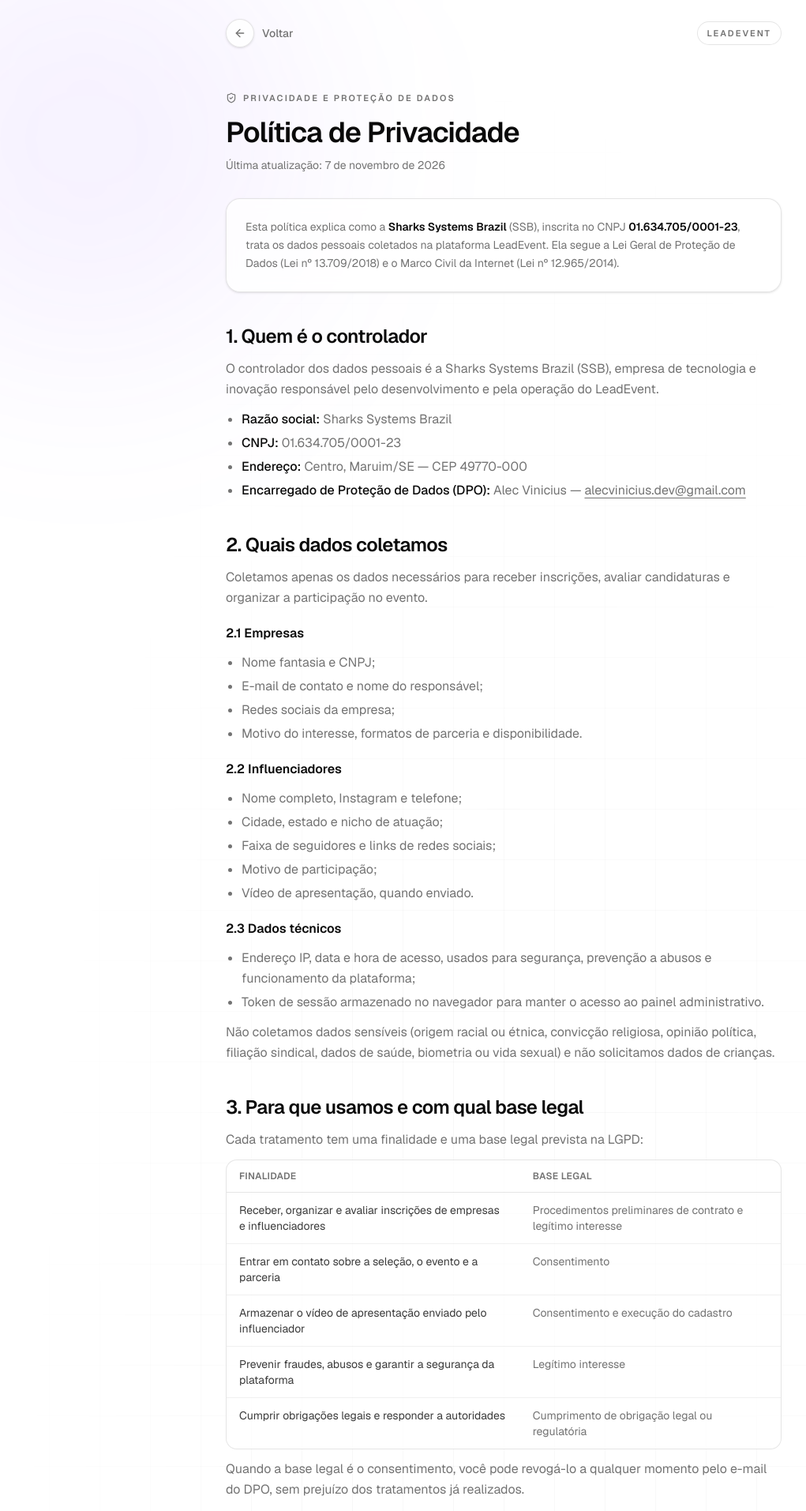
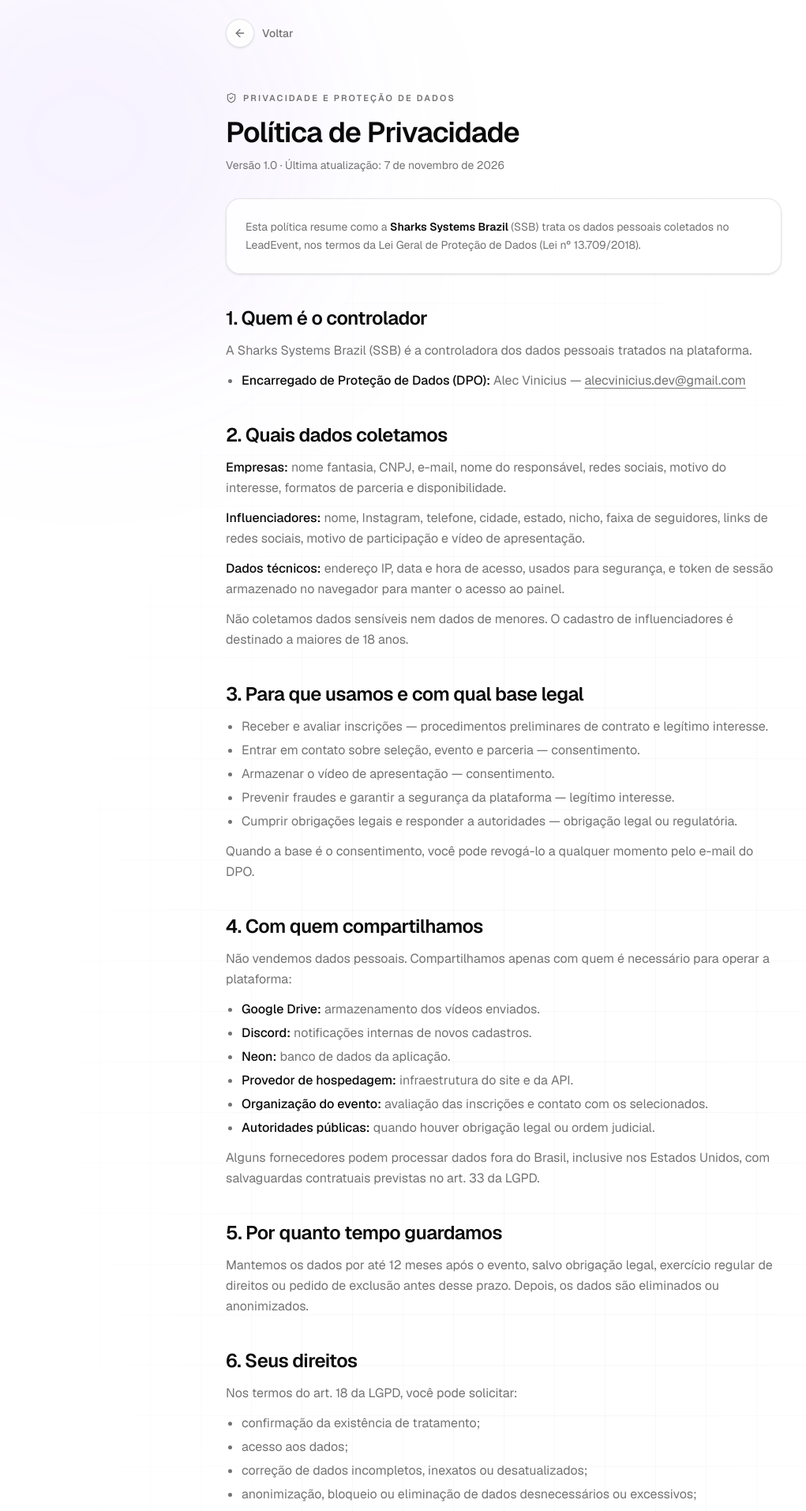
Before and after one commit to sharks-systems-br/LeadEvent, a Next.js app in the folder frontend/: page /privacidade in a window 1280 px wide. Shown: the top 1913 px of the page at 79% size, without its empty margins (2-1023 px from the left). Built offline with nearby package versions, Linux system fonts and the light colour scheme.

Commit message:
docs: simplifica politica de privacidade e remove dados do controlador

```diff
--- a/frontend/src/app/privacidade/page.tsx
+++ b/frontend/src/app/privacidade/page.tsx
@@ -10,29 +10,6 @@ export const metadata: Metadata = {
 };
 
 const updatedAt = "7 de novembro de 2026";
-
-const legalBases = [
-  {
-    purpose: "Receber, organizar e avaliar inscrições de empresas e influenciadores",
-    basis: "Procedimentos preliminares de contrato e legítimo interesse",
-  },
-  {
-    purpose: "Entrar em contato sobre a seleção, o evento e a parceria",
-    basis: "Consentimento",
-  },
-  {
-    purpose: "Armazenar o vídeo de apresentação enviado pelo influenciador",
-    basis: "Consentimento e execução do cadastro",
-  },
-  {
-    purpose: "Prevenir fraudes, abusos e garantir a segurança da plataforma",
-    basis: "Legítimo interesse",
-  },
-  {
-    purpose: "Cumprir obrigações legais e responder a autoridades",
-    basis: "Cumprimento de obrigação legal ou regulatória",
-  },
-];
 
 function Section({
   id,
@@ -77,9 +54,6 @@ export default function PrivacyPage() {
           </span>
           Voltar
         </Link>
-        <span className="rounded-full border border-black/10 bg-white/70 px-3 py-1.5 text-[10px] font-semibold uppercase tracking-[0.18em] text-muted-foreground backdrop-blur sm:text-[11px]">
-          {brand.product.name}
-        </span>
       </header>
 
       <main className="relative z-10 mx-auto w-full max-w-3xl px-5 pb-16 pt-4 sm:px-8 sm:pt-8">
@@ -92,51 +66,28 @@ export default function PrivacyPage() {
           Política de Privacidade
         </h1>
         <p className="mt-3 text-sm text-muted-foreground">
-          Última atualização: {updatedAt}
+          Versão 1.0 · Última atualização: {updatedAt}
         </p>
 
         <div className="mt-8 rounded-2xl border border-black/10 bg-white/75 p-5 text-sm leading-relaxed text-muted-foreground shadow-sm backdrop-blur sm:p-6">
           <p>
-            Esta política explica como a{" "}
+            Esta política resume como a{" "}
             <strong className="font-semibold text-foreground">
               {brand.company.name}
             </strong>{" "}
-            ({brand.company.shortName}), inscrita no CNPJ{" "}
-            <strong className="font-semibold text-foreground">
-              {brand.company.cnpj}
-            </strong>
-            , trata os dados pessoais coletados na plataforma{" "}
-            {brand.product.name}. Ela segue a Lei Geral de Proteção de Dados
-            (Lei nº 13.709/2018) e o Marco Civil da Internet (Lei nº
-            12.965/2014).
+            ({brand.company.shortName}) trata os dados pessoais coletados no{" "}
+            {brand.product.name}, nos termos da Lei Geral de Proteção de Dados
+            (Lei nº 13.709/2018).
           </p>
         </div>
 
         <div className="mt-10 space-y-10">
           <Section id="controlador" title="1. Quem é o controlador">
             <p>
-              O controlador dos dados pessoais é a {brand.company.name} (
-              {brand.company.shortName}), empresa de tecnologia e inovação
-              responsável pelo desenvolvimento e pela operação do{" "}
-              {brand.product.name}.
+              A {brand.company.name} ({brand.company.shortName}) é a
+              controladora dos dados pessoais tratados na plataforma.
             </p>
             <ul className="list-disc space-y-1 pl-5">
-              <li>
-                <strong className="font-medium text-foreground">
-                  Razão social:
-                </strong>{" "}
-                {brand.company.name}
-              </li>
-              <li>
-                <strong className="font-medium text-foreground">CNPJ:</strong>{" "}
-                {brand.company.cnpj}
-              </li>
-              <li>
-                <strong className="font-medium text-foreground">
-                  Endereço:
-                </strong>{" "}
-                {brand.company.address}
-              </li>
               <li>
                 <strong className="font-medium text-foreground">
                   Encarregado de Proteção de Dados (DPO):
@@ -154,126 +105,93 @@ export default function PrivacyPage() {
 
           <Section id="dados" title="2. Quais dados coletamos">
             <p>
-              Coletamos apenas os dados necessários para receber inscrições,
-              avaliar candidaturas e organizar a participação no evento.
+              <strong className="font-medium text-foreground">Empresas:</strong>{" "}
+              nome fantasia, CNPJ, e-mail, nome do responsável, redes sociais,
+              motivo do interesse, formatos de parceria e disponibilidade.
             </p>
+            <p>
+              <strong className="font-medium text-foreground">
+                Influenciadores:
+              </strong>{" "}
+              nome, Instagram, telefone, cidade, estado, nicho, faixa de
+              seguidores, links de redes sociais, motivo de participação e vídeo
+              de apresentação.
+            </p>
+            <p>
+              <strong className="font-medium text-foreground">
+                Dados técnicos:
+              </strong>{" "}
+              endereço IP, data e hora de acesso, usados para segurança, e token
+              de sessão armazenado no navegador para manter o acesso ao painel.
+            </p>
+            <p>
+              Não coletamos dados sensíveis nem dados de menores. O cadastro de
+              influenciadores é destinado a maiores de 18 anos.
+            </p>
+          </Section>
 
-            <h3 className="pt-2 text-base font-semibold text-foreground">
-              2.1 Empresas
-            </h3>
-            <ul className="list-disc space-y-1 pl-5">
-              <li>Nome fantasia e CNPJ;</li>
-              <li>E-mail de contato e nome do responsável;</li>
-              <li>Redes sociais da empresa;</li>
-              <li>
-                Motivo do interesse, formatos de parceria e disponibilidade.
-              </li>
-            </ul>
-
-            <h3 className="pt-2 text-base font-semibold text-foreground">
-              2.2 Influenciadores
-            </h3>
-            <ul className="list-disc space-y-1 pl-5">
-              <li>Nome completo, Instagram e telefone;</li>
-              <li>Cidade, estado e nicho de atuação;</li>
-              <li>Faixa de seguidores e links de redes sociais;</li>
-              <li>Motivo de participação;</li>
-              <li>Vídeo de apresentação, quando enviado.</li>
-            </ul>
-
-            <h3 className="pt-2 text-base font-semibold text-foreground">
-              2.3 Dados técnicos
-            </h3>
+          <Section
+            id="finalidades"
+            title="3. Para que usamos e com qual base legal"
+          >
             <ul className="list-disc space-y-1 pl-5">
               <li>
-                Endereço IP, data e hora de acesso, usados para segurança,
-                prevenção a abusos e funcionamento da plataforma;
+                Receber e avaliar inscrições — procedimentos preliminares de
+                contrato e legítimo interesse.
               </li>
               <li>
-                Token de sessão armazenado no navegador para manter o acesso ao
-                painel administrativo.
+                Entrar em contato sobre seleção, evento e parceria —
+                consentimento.
+              </li>
+              <li>
+                Armazenar o vídeo de apresentação — consentimento.
+              </li>
+              <li>
+                Prevenir fraudes e garantir a segurança da plataforma —
+                legítimo interesse.
+              </li>
+              <li>
+                Cumprir obrigações legais e responder a autoridades — obrigação
+                legal ou regulatória.
               </li>
             </ul>
             <p>
-              Não coletamos dados sensíveis (origem racial ou étnica, convicção
-              religiosa, opinião política, filiação sindical, dados de saúde,
-              biometria ou vida sexual) e não solicitamos dados de crianças.
-            </p>
-          </Section>
-
-          <Section id="finalidades" title="3. Para que usamos e com qual base legal">
-            <p>
-              Cada tratamento tem uma finalidade e uma base legal prevista na
-              LGPD:
-            </p>
-            <div className="overflow-hidden rounded-xl border border-black/10 bg-white/70">
-              <table className="w-full border-collapse text-left text-sm">
-                <thead>
-                  <tr className="border-b border-black/10 text-xs uppercase tracking-wide text-muted-foreground">
-                    <th className="px-4 py-3 font-semibold">Finalidade</th>
-                    <th className="px-4 py-3 font-semibold">Base legal</th>
-                  </tr>
-                </thead>
-                <tbody>
-                  {legalBases.map((item) => (
-                    <tr
-                      key={item.purpose}
-                      className="border-b border-black/[0.06] last:border-0"
-                    >
-                      <td className="px-4 py-3 align-top text-foreground/80">
-                        {item.purpose}
-                      </td>
-                      <td className="px-4 py-3 align-top text-muted-foreground">
-                        {item.basis}
-                      </td>
-                    </tr>
-                  ))}
-                </tbody>
-              </table>
-            </div>
-            <p>
-              Quando a base legal é o consentimento, você pode revogá-lo a
-              qualquer momento pelo e-mail do DPO, sem prejuízo dos tratamentos
-              já realizados.
+              Quando a base é o consentimento, você pode revogá-lo a qualquer
+              momento pelo e-mail do DPO.
             </p>
           </Section>
 
           <Section id="compartilhamento" title="4. Com quem compartilhamos">
             <p>
-              Não vendemos dados pessoais. O compartilhamento ocorre apenas com
-              fornecedores necessários para operar a plataforma e com a
-              organização do evento, quando aplicável:
+              Não vendemos dados pessoais. Compartilhamos apenas com quem é
+              necessário para operar a plataforma:
             </p>
             <ul className="list-disc space-y-1 pl-5">
               <li>
                 <strong className="font-medium text-foreground">
-                  Google Drive (Google LLC):
+                  Google Drive:
                 </strong>{" "}
-                armazenamento dos vídeos enviados;
+                armazenamento dos vídeos enviados.
               </li>
               <li>
-                <strong className="font-medium text-foreground">
-                  Discord (Discord Inc.):
-                </strong>{" "}
-                notificações internas de novos cadastros e alertas operacionais;
+                <strong className="font-medium text-foreground">Discord:</strong>{" "}
+                notificações internas de novos cadastros.
               </li>
               <li>
-                <strong className="font-medium text-foreground">
-                  Neon (Neon Inc.):
-                </strong>{" "}
-                banco de dados da aplicação;
+                <strong className="font-medium text-foreground">Neon:</strong>{" "}
+                banco de dados da aplicação.
               </li>
               <li>
                 <strong className="font-medium text-foreground">
                   Provedor de hospedagem:
                 </strong>{" "}
-                infraestrutura do site e da API;
+                infraestrutura do site e da API.
               </li>
               <li>
                 <strong className="font-medium text-foreground">
                   Organização do evento:
                 </strong>{" "}
-                para avaliação das inscrições e contato com os selecionados;
+                avaliação das inscrições e contato com os selecionados.
               </li>
               <li>
                 <strong className="font-medium text-foreground">
@@ -283,37 +201,22 @@ export default function PrivacyPage() {
               </li>
             </ul>
             <p>
-              Esses fornecedores tratam os dados apenas conforme nossas
-              instruções e suas próprias políticas de segurança.
+              Alguns fornecedores podem processar dados fora do Brasil,
+              inclusive nos Estados Unidos, com salvaguardas contratuais
+              previstas no art. 33 da LGPD.
             </p>
           </Section>
 
-          <Section id="transferencia" title="5. Transferência internacional">
+          <Section id="retencao" title="5. Por quanto tempo guardamos">
             <p>
-              Alguns fornecedores podem armazenar ou processar dados fora do
-              Brasil, inclusive nos Estados Unidos. Nesses casos, a transferência
-              segue o art. 33 da LGPD e é amparada por cláusulas contratuais e
-              salvaguardas adotadas pelos fornecedores.
+              Mantemos os dados por até 12 meses após o evento, salvo obrigação
+              legal, exercício regular de direitos ou pedido de exclusão antes
+              desse prazo. Depois, os dados são eliminados ou anonimizados.
             </p>
           </Section>
 
-          <Section id="retencao" title="6. Por quanto tempo guardamos">
-            <p>
-              Mantemos os dados pelo tempo necessário para cumprir as finalidades
-              desta política. As inscrições são guardadas por até 12 meses após o
-              evento, salvo se houver obrigação legal, exercício regular de
-              direitos ou solicitação de exclusão antes desse prazo.
-            </p>
-            <p>
-              Após o prazo, os dados são eliminados ou anonimizados. Você pode
-              solicitar a exclusão a qualquer momento pelo canal do DPO.
-            </p>
-          </Section>
-
-          <Section id="direitos" title="7. Seus direitos">
-            <p>
-              Nos termos do art. 18 da LGPD, você pode solicitar:
-            </p>
+          <Section id="direitos" title="6. Seus direitos">
+            <p>Nos termos do art. 18 da LGPD, você pode solicitar:</p>
             <ul className="list-disc space-y-1 pl-5">
               <li>confirmação da existência de tratamento;</li>
               <li>acesso aos dados;</li>
@@ -337,64 +240,29 @@ export default function PrivacyPage() {
               >
                 {brand.company.dpoEmail}
               </a>
-              . Responderemos em até 15 dias, podendo pedir informações
-              adicionais para confirmar sua identidade e evitar fraudes.
+              . A resposta é gratuita e ocorre em até 15 dias, podendo ser
+              solicitada confirmação de identidade.
             </p>
           </Section>
 
-          <Section id="seguranca" title="8. Como protegemos os dados">
+          <Section id="seguranca" title="7. Segurança, cookies e menores">
             <p>
-              Adotamos medidas técnicas e administrativas para proteger os dados,
-              incluindo:
+              Adotamos HTTPS, hash Argon2 para senhas, limitação de tentativas de
+              login e acesso restrito ao painel administrativo. Incidentes
+              relevantes são comunicados aos titulares e à ANPD.
             </p>
-            <ul className="list-disc space-y-1 pl-5">
-              <li>uso de HTTPS em todas as comunicações;</li>
-              <li>senhas armazenadas com hash Argon2;</li>
-              <li>limitação de tentativas de login e de requisições;</li>
-              <li>acesso restrito ao painel administrativo;</li>
-              <li>controle de acesso aos serviços de banco e armazenamento.</li>
-            </ul>
             <p>
-              Nenhum sistema é totalmente imune a incidentes. Caso ocorra um
-              incidente de segurança relevante, comunicaremos os titulares e a
-              ANPD conforme a LGPD.
+              Não usamos cookies de publicidade ou de análise de comportamento.
+              O armazenamento local do navegador é usado apenas para manter a
+              sessão do painel administrativo.
+            </p>
+            <p>
+              O cadastro de influenciadores é destinado a maiores de 18 anos. Se
+              identificarmos um cadastro de menor, os dados serão eliminados.
             </p>
           </Section>
 
-          <Section id="cookies" title="9. Cookies e armazenamento local">
-            <p>
-              Não utilizamos cookies de publicidade ou de análise de
-              comportamento. Usamos o armazenamento local do navegador
-              (localStorage) apenas para manter a sessão do painel
-              administrativo. Você pode apagar esses dados nas configurações do
-              seu navegador.
-            </p>
-          </Section>
-
-          <Section id="menores" title="10. Menores de idade">
-            <p>
-              O cadastro de influenciadores é destinado a pessoas com 18 anos ou
-              mais. Não coletamos intencionalmente dados de menores. Se
-              identificarmos um cadastro de menor de idade, os dados serão
-              eliminados.
-            </p>
-          </Section>
-
-          <Section id="alteracoes" title="11. Alterações desta política">
-            <p>
-              Podemos atualizar esta política para refletir mudanças na
-              plataforma, na legislação ou nos serviços utilizados. A versão
-              vigente é sempre a publicada nesta página, com a data de atualização
-              no topo. Mudanças relevantes serão comunicadas pelos canais
-              oficiais.
-            </p>
-          </Section>
-
-          <Section id="contato" title="12. Contato">
-            <p>
-              Para dúvidas, solicitações ou reclamações sobre privacidade, fale
-              com nosso encarregado de dados:
-            </p>
+          <Section id="contato" title="8. Contato">
             <div className="rounded-xl border border-black/10 bg-white/70 p-4">
               <p className="flex items-center gap-2 text-foreground">
                 <Mail className="size-4 text-muted-foreground" />
@@ -409,7 +277,7 @@ export default function PrivacyPage() {
                 {brand.company.dpoName} — Encarregado de Proteção de Dados
               </p>
               <p className="mt-1 text-sm text-muted-foreground">
-                {brand.company.name} · CNPJ {brand.company.cnpj}
+                {brand.company.name}
               </p>
             </div>
             <p>
```
